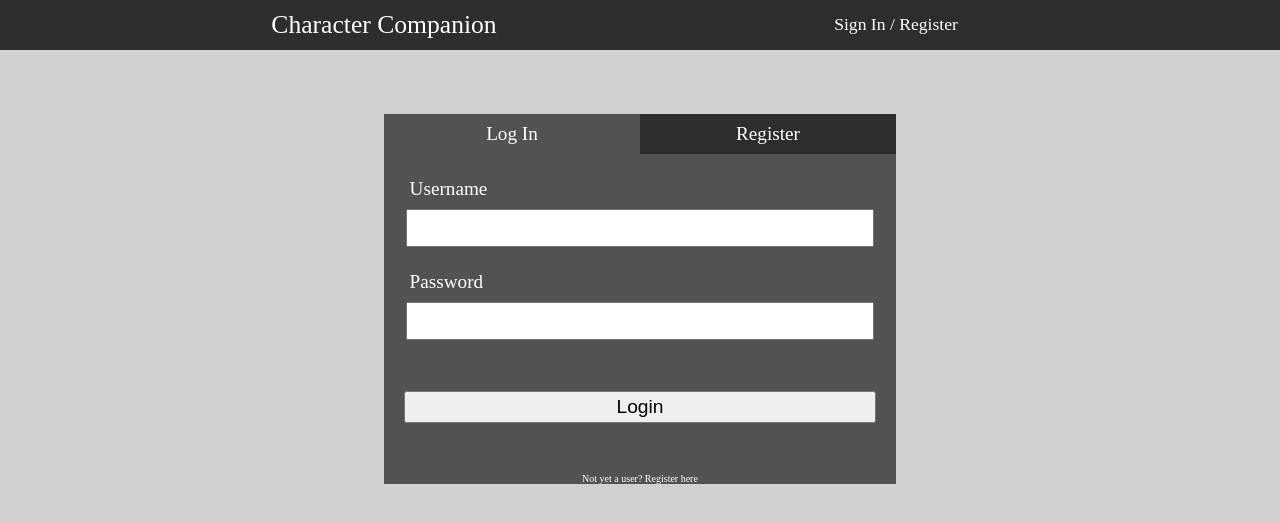
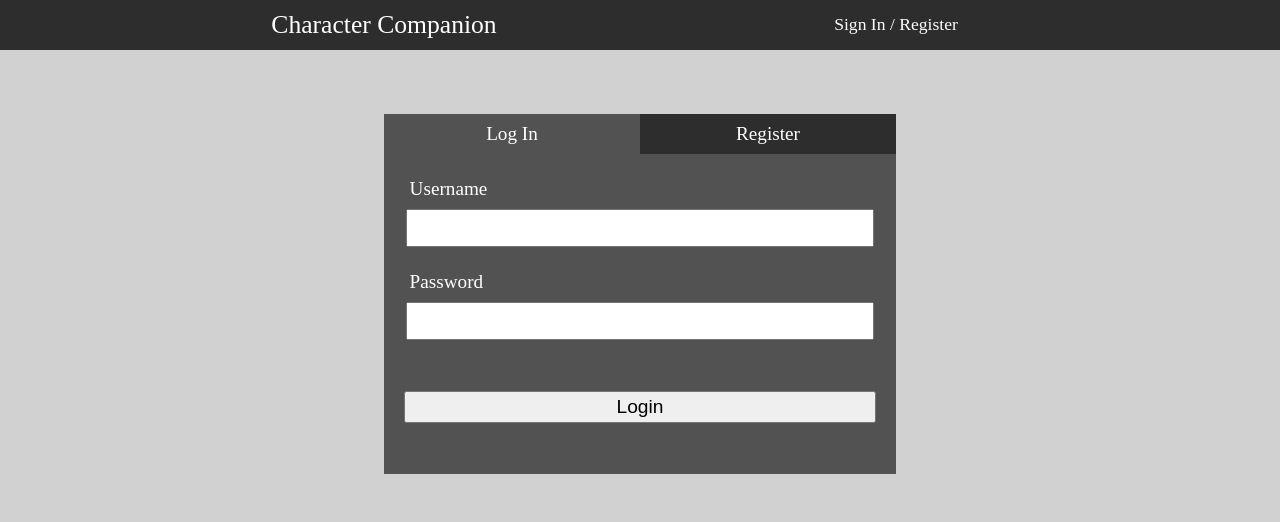
Before and after one commit to tsbarrett89/character-companion-fe, a React (Create React App) app: page /login in a window 1280 px wide. Shown: the top 522 px of the page. Built offline with nearby package versions, Linux system fonts and the light colour scheme.

Commit message:
commented out bottom toggle between log in and register

```diff
--- a/src/components/authorization/SignIn.js
+++ b/src/components/authorization/SignIn.js
@@ -19,8 +19,8 @@ const SignIn = () => {
                 <div id={!registered && "active"} onClick={toggleRegister}>Register</div>
             </span>
             {registered ? <Login /> : <Register />}
-            {registered ? <p onClick={toggleRegister}>Not yet a user? Register here</p> :
-            <p onClick={toggleRegister}>Already registered? Login here</p>}
+            {/* {registered ? <p onClick={toggleRegister}>Not yet a user? Register here</p> :
+            <p onClick={toggleRegister}>Already registered? Login here</p>} */}
         </div>
     )
 }
```
